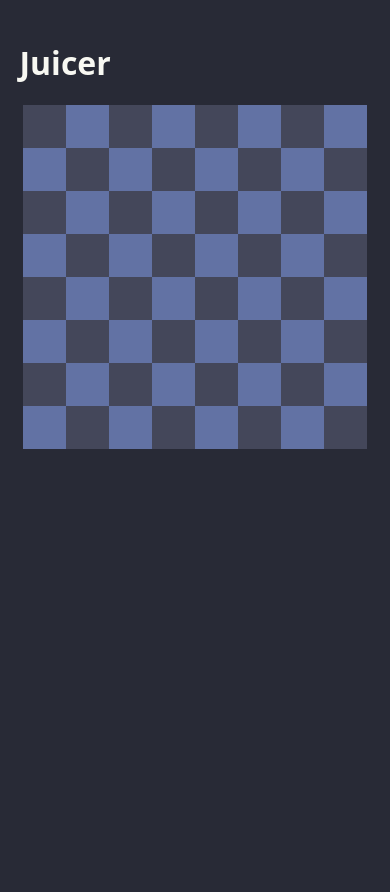
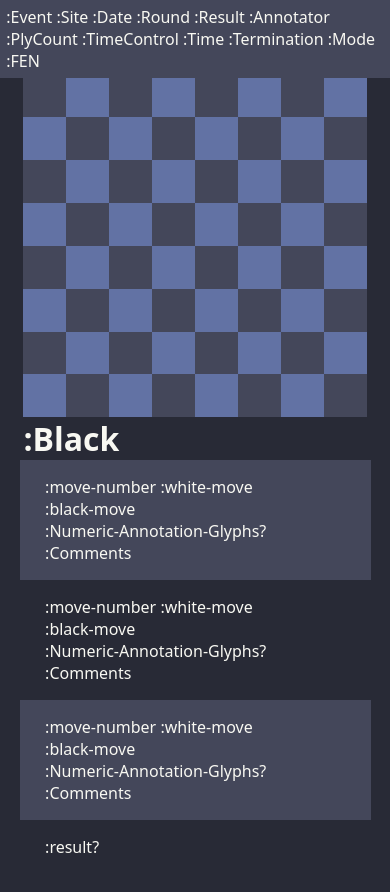
Before and after one commit to lonnen/juicer, an Electron app: page src/index.html in a window 390 px wide. Before the commit the page ends 844 px from the top, so only its background shows below. Drawn offline with Linux system fonts and the light colour scheme; no server answers.

Commit message:
stubbed out UI
this commit stubbs out the non-board UI that we've been missing. This includes the game metadata, displayed in the header or integrated into the board, as well as the basic layout and position of the move list.

the move list does not dynamically resize. In the future I think we will want to put some min-max bounds on the game board and think about how the UI list should flow from there. I do most of my testing in a vertical-cell-phone-like-orientation but should consider wider formats

```diff
--- a/package.json
+++ b/package.json
@@ -3,7 +3,7 @@
   "productName": "Juicer",
   "version": "0.0.1",
   "description": "a PGN based chess game annotation tool",
-  "main": "src/index.js",
+  "main": "src/main.js",
   "scripts": {
     "start": "electron-forge start",
     "package": "electron-forge package",
--- a/src/index.css
+++ b/src/index.css
@@ -24,15 +24,31 @@ body {
   color: var(--foreground);
   font-family: var(--main-font-family);
   margin: auto;
-  padding: 5vw;
+  padding: 8vw 5vw 5vw 5vw;
+}
+
+header {
+  background-color: var(--current-line);
+  position: fixed;
+  top: 0;
+  right: 0;
+  width: 100vw;
+  padding: 1.6vw
+}
+
+.game-visual-presentation {
+  width: 88vw;
+  margin: 0 1vw;
+}
+
+.game-visual-presentation h1 {
+  margin: 0;
 }
 
 .board {
   background-repeat: no-repeat;
   background-size: 100%;
-  width: 88vw;
   height: 88vw;
-  margin: 1vw;
 
   display: grid;
   grid-template-columns: repeat(8, 1fr);
@@ -54,3 +70,16 @@ body {
   background-color: var(--comment);
   color: var(--current-line);
 }
+
+.moves div {
+  display: inline-block;
+}
+
+.move {
+  background-color: var(--current-line);
+  padding: 1rem 1.6rem;
+}
+
+.move:nth-child(2n) {
+  background-color: var(--background);
+}
--- a/src/index.html
+++ b/src/index.html
@@ -7,7 +7,26 @@
     <script src="content.js"></script>
   </head>
   <body>
-    <h1>Juicer</h1>
+    <header>
+      <!-- these seven tags are required -->
+      :Event
+      :Site
+      :Date
+      :Round
+      <!-- Player playing white -->
+      <!-- Player playing black -->
+      :Result
+      <!-- these are optional -->
+      :Annotator
+      :PlyCount <!--  -->
+      :TimeControl <!-- formats are weird for OTB, otherwise moves/seconds:bonus -->
+      :Time <!-- local clock time of the game, HH:MM::SS format -->
+      :Termination <!-- abandoned, adjudication (3rd party), death, emergency, normal, rules infraction, time forfeit, or unterminated -->
+      :Mode <!-- OTB for over the board, ICS for Internet Chess Server -->
+      :FEN <!-- rnbqkbnr/pppppppp/8/8/8/8/PPPPPPPP/RNBQKBNR w KQkq - 0 1 -->
+    </header>
+    <div class="game-visual-presentation">
+      <h1 class="playing-white">:White</h1>
       <div class="board">
         <div></div><div></div><div></div><div></div><div></div><div></div><div></div><div></div>
         <div></div><div></div><div></div><div></div><div></div><div></div><div></div><div></div>
@@ -18,5 +37,57 @@
         <div></div><div></div><div></div><div></div><div></div><div></div><div></div><div></div>
         <div></div><div></div><div></div><div></div><div></div><div></div><div></div><div></div>
       </div>
+      <h1 class="playing-black">:Black</h1>
+    </div>
+    <div class="moves">
+      <div class="move">
+        :move-number
+        <div class="move-white">
+          :white-move
+        </div>
+        <div class="move-black">
+          :black-move
+        </div>
+        <div class="nag">
+          :Numeric-Annotation-Glyphs?
+        </div>
+        <div class="comments">
+          :Comments
+        </div>
+      </div>
+      <div class="move">
+        :move-number
+        <div class="move-white">
+          :white-move
+        </div>
+        <div class="move-black">
+          :black-move
+        </div>
+        <div class="nag">
+          :Numeric-Annotation-Glyphs?
+        </div>
+        <div class="comments">
+          :Comments
+        </div>
+      </div>
+      <div class="move">
+        :move-number
+        <div class="move-white">
+          :white-move
+        </div>
+        <div class="move-black">
+          :black-move
+        </div>
+        <div class="nag">
+          :Numeric-Annotation-Glyphs?
+        </div>
+        <div class="comments">
+          :Comments
+        </div>
+      </div>
+      <div class="move result">
+        :result? <!-- a result of * (ongoing) may be ommitted -->
+      </div>
+    </div>
   </body>
 </html>
```
Also changed, not shown: src/main.js (renamed from src/index.js). Lines whose indentation alone changed are shown as unchanged.
